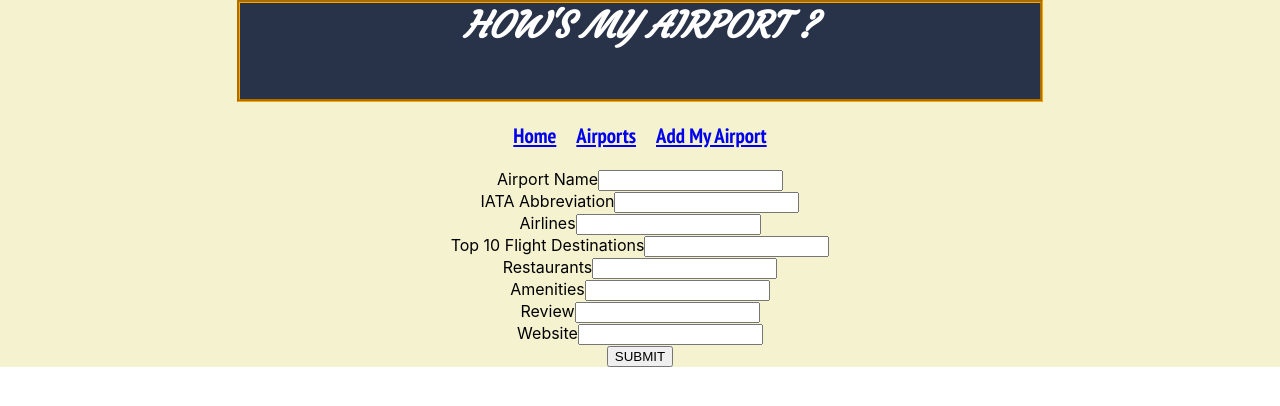
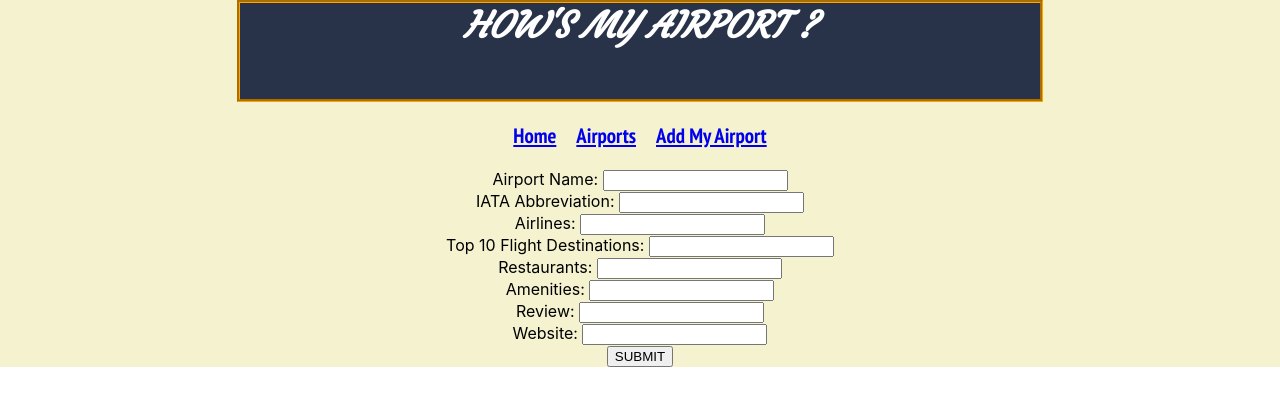
Before and after one commit to corysmith1522/location-react-app, a React (Create React App) app in the folder hows-my-airport/: page /create in a window 1280 px wide. Shown: the top 406 px of the page. Built offline with nearby package versions, Linux system fonts and the light colour scheme.

Commit message:
format create fields

```diff
--- a/hows-my-airport/src/components/Create.jsx
+++ b/hows-my-airport/src/components/Create.jsx
@@ -43,29 +43,29 @@ function Create() {
   return (
     <div>
       <form onSubmit={handleSubmit}>
-        <label htmlFor="airport">Airport Name</label>
+        <label htmlFor="airport">Airport Name: </label>
         <input type="text" value={name} onChange={(e) => setName(e.target.value)} />
         <br />
-        <label htmlFor="abbreviation">IATA Abbreviation</label>
+        <label htmlFor="abbreviation">IATA Abbreviation: </label>
         <input type="text" value={abbreviation} onChange={(e) => setAbbreviation(e.target.value)}/>
         <br />
-        <label htmlFor="airlines">Airlines</label>
+        <label htmlFor="airlines">Airlines: </label>
         <input type="text" value={airlines} onChange={(e) => setAirlines(e.target.value)}/>
         <br />
-        <label htmlFor="flights">Top 10 Flight Destinations</label>
+        <label htmlFor="flights">Top 10 Flight Destinations: </label>
         <input type="text" value={destinations} onChange={(e) => setDestinations(e.target.value)}/>
         <br />
-        <label htmlFor="restaurants">Restaurants</label>
+        <label htmlFor="restaurants">Restaurants: </label>
         <input type="text" value={restaurants} onChange={(e) => setRestaurants(e.target.value)}/>
         <br />
-        <label htmlFor="amenities">Amenities</label>
+        <label htmlFor="amenities">Amenities: </label>
         <input type="text" value={amenities} onChange={(e) => setAmenities(e.target.value)}/>
         <br />
-        <label htmlFor="review">Review</label>
+        <label htmlFor="review">Review: </label>
         <input type="text" value={review} onChange={(e) => setReview(e.target.value)}/>
         <br />
-        <label htmlFor="website">Website</label>
-        <input type="url" value={website} onChange={(e) => setWebsite(e.target.value)}/>
+        <label htmlFor="website">Website: </label>
+        <input type="text" value={website} onChange={(e) => setWebsite(e.target.value)}/>
         <br />
         <button type="submit">SUBMIT</button>
       </form>
```
